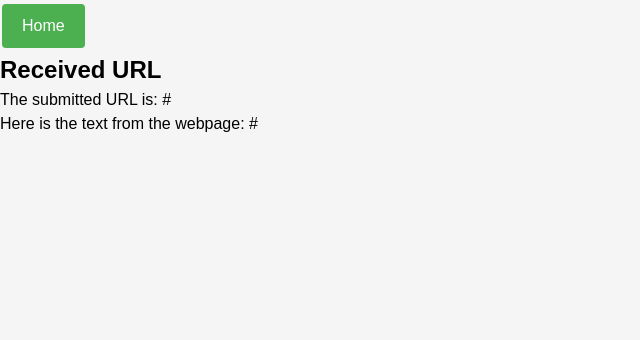
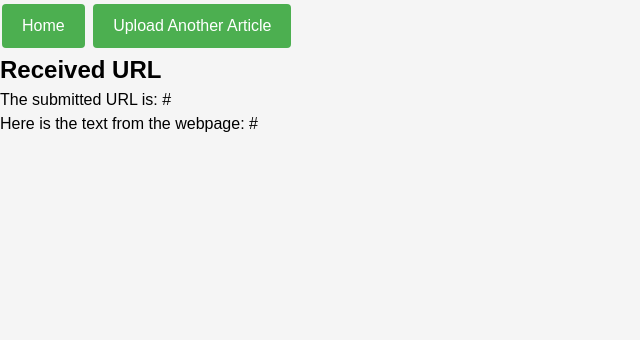
Before and after one commit to JordanDotPy/BiasNewsDetector, a Django app: template BiasNewsDetector/templates/BiasNewsDetector/process_article.html in a window 1280 px wide. Shown: the part 92-432 px from the top of the page, without its empty margins (0-640 px from the left). Run offline with Django 4.2, Linux system fonts and the light colour scheme; the template is opened without the code that fills it: most values are stand-ins (such as "Sample title", 1, 10 or a date in 2020).

Commit message:
added new button

```diff
--- a/BiasNewsDetector/templates/BiasNewsDetector/process_article.html
+++ b/BiasNewsDetector/templates/BiasNewsDetector/process_article.html
@@ -6,6 +6,7 @@
 <body>
 
 <a href="{% url 'home' %}" class="button">Home</a>
+<a href="{% url 'article' %}" class="button">Upload Another Article</a>
 <br>
 
 <h2>Received URL</h2>
```
